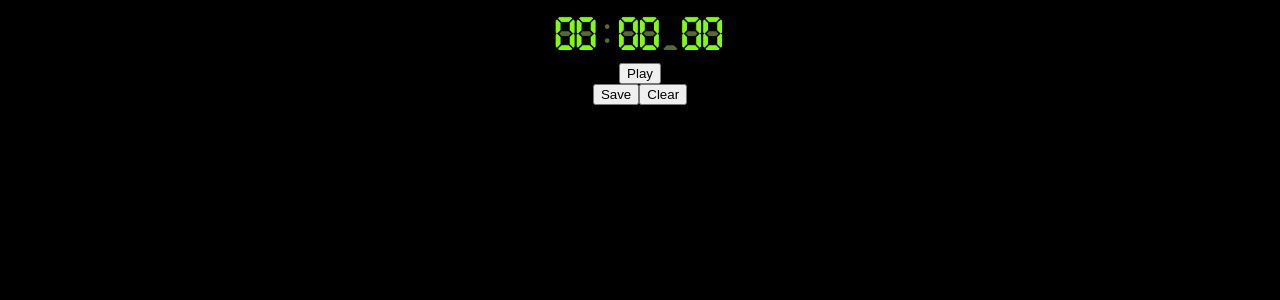
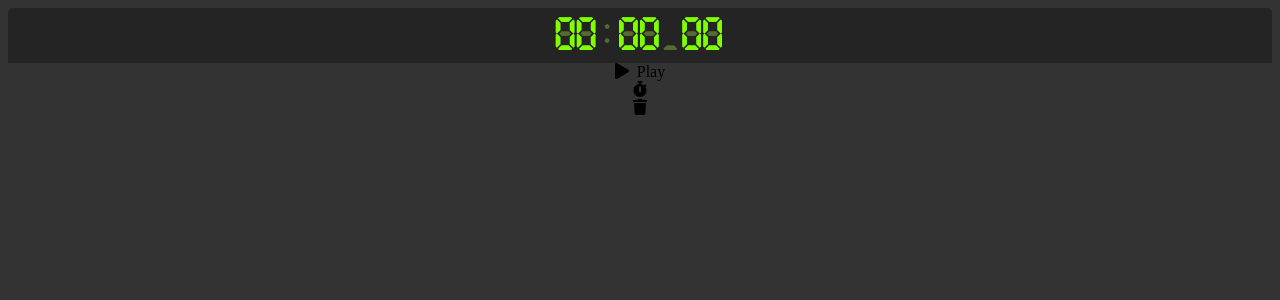
Before and after one commit to zagushka/stop-watch, an Angular app: page / in a window 1280 px wide. Shown: the top 300 px of the page. Built offline with nearby package versions, Linux system fonts and the light colour scheme.

Commit message:
styling all

```diff
--- a/package.json
+++ b/package.json
@@ -18,6 +18,9 @@
     "@angular/platform-browser": "~10.1.6",
     "@angular/platform-browser-dynamic": "~10.1.6",
     "@angular/router": "~10.1.6",
+    "@fortawesome/angular-fontawesome": "^0.7.0",
+    "@fortawesome/fontawesome-svg-core": "^1.2.28",
+    "@fortawesome/free-solid-svg-icons": "^5.13.0",
     "luxon": "^1.25.0",
     "rxjs": "~6.6.0",
     "tslib": "^2.0.0",
--- a/src/app/app.component.html
+++ b/src/app/app.component.html
@@ -1,12 +1,29 @@
 <!--The content below is only a placeholder and can be replaced.-->
 <div style="text-align:center" class="content">
-  <sw-digital-display [time]="duration"></sw-digital-display>
-  <div [ngSwitch]="stopWatch.clock.status">
-    <button *ngSwitchCase="'running'" (click)="stopWatch.pause()">Pause</button>
-    <button *ngSwitchDefault (click)="stopWatch.start()">Play</button>
+  <div>
+    <sw-digital-display [time]="duration"></sw-digital-display>
   </div>
-  <button (click)="stopWatch.save()">Save</button>
-  <button (click)="stopWatch.clear()">Clear</button>
+
+  <div class="buttons">
+    <ng-container [ngSwitch]="stopWatch.clock.status">
+      <div class="button text" *ngSwitchCase="'running'" (click)="stopWatch.pause()">
+        <fa-icon [icon]="icons.pause">Pause</fa-icon>
+        &nbsp;Pause
+      </div>
+      <div class="button text" *ngSwitchDefault (click)="stopWatch.start()">
+        <fa-icon [icon]="icons.play">Play</fa-icon>
+        &nbsp;Play
+      </div>
+    </ng-container>
+
+    <div class="button" (click)="stopWatch.save()">
+      <fa-icon [icon]="icons.watch">Save</fa-icon>
+    </div>
+
+    <div class="button" (click)="stopWatch.clear()">
+      <fa-icon [icon]="icons.trash">Clear</fa-icon>
+    </div>
+  </div>
 
   <sw-times-list></sw-times-list>
 </div>
--- /dev/null
+++ b/src/app/app.component.scss
@@ -0,0 +1,31 @@
+.content {
+  width: 300px;
+  margin: 0 auto;
+}
+
+.buttons {
+  display: flex;
+  flex-direction: row;
+  justify-content: center;
+
+  :first-child {
+    border-radius: 0 0 0 5px;
+  }
+  :last-child {
+    border-radius: 0 0 5px 0;
+  }
+
+  .button {
+    height: 40px;
+    display: flex;
+    cursor: pointer;
+    background-color: #ffffff;
+    justify-content: center;
+    align-items: center;
+    border: 1px solid black;
+    flex-basis: 33%;
+    &.text {
+      flex-basis: 66%;
+    }
+  }
+}
--- a/src/app/app.component.ts
+++ b/src/app/app.component.ts
@@ -1,14 +1,27 @@
 import { Component } from '@angular/core';
 import { Duration } from 'luxon';
+import {
+  faPlay,
+  faPause,
+  faTrash,
+  faStopwatch,
+} from '@fortawesome/free-solid-svg-icons';
 import { StopWatchService } from '../services/stop-watch.service';
 
 @Component({
   selector: 'sw-root',
   templateUrl: 'app.component.html',
+  styleUrls: ['app.component.scss'],
   styles: [],
 })
 export class AppComponent {
   duration: () => Duration;
+  icons = {
+    play: faPlay,
+    pause: faPause,
+    watch: faStopwatch,
+    trash: faTrash,
+  };
 
   constructor(public stopWatch: StopWatchService) {
     this.duration = () => this.stopWatch.getDuration();
--- a/src/app/app.module.ts
+++ b/src/app/app.module.ts
@@ -4,6 +4,7 @@ import { DigitalDisplayComponent } from '../components/digital-display/digital-d
 import { TimesListComponent } from '../components/times-list/times-list.component';
 
 import { AppComponent } from './app.component';
+import { FontAwesomeModule } from '@fortawesome/angular-fontawesome';
 
 @NgModule({
   declarations: [
@@ -13,6 +14,7 @@ import { AppComponent } from './app.component';
   ],
   imports: [
     BrowserModule,
+    FontAwesomeModule,
   ],
   providers: [],
   bootstrap: [AppComponent],
--- a/src/components/digital-display/digital-display.component.scss
+++ b/src/components/digital-display/digital-display.component.scss
@@ -1,6 +1,7 @@
 @import "~src/mixins";
 .container {
-  background: black;
+  border-radius: 5px 5px 0 0;
+  background-color: #242424;
 }
 
 .huge-digital {
--- a/src/styles.scss
+++ b/src/styles.scss
@@ -5,5 +5,5 @@
 }
 
 body {
-  background: black;
+  background: #333;
 }
```
Also changed, not shown: 1 other file (tests, documents, lock files or other folders).
